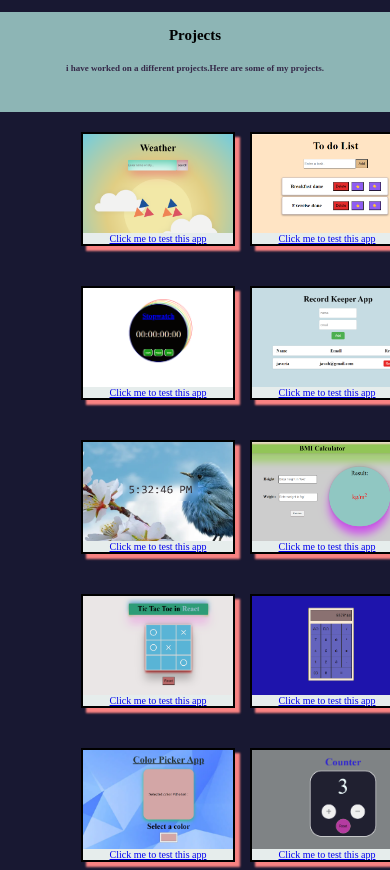
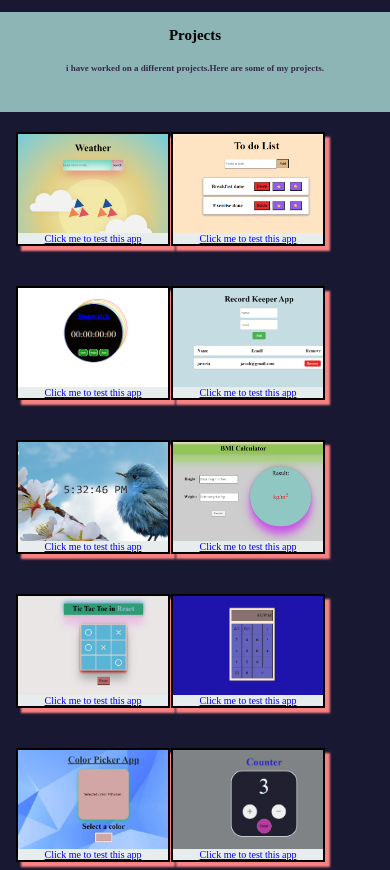
Before and after one commit to Javeria-Ahmed9/Portfolio, a React (Vite) app: page / in a window 390 px wide. Shown: the part 1300-2170 px from the top of the page. Built offline with nearby package versions, Linux system fonts and the light colour scheme.

Commit message:
padding changed

```diff
--- a/src/Projects.css
+++ b/src/Projects.css
@@ -77,7 +77,7 @@ a {
         display: flex;
         justify-content: center;
         align-items: center;
-        width: 500px;
+        width: 340px;
         flex-wrap: wrap;
 
     }
@@ -101,16 +101,18 @@ a {
 
 
     #Box {
+
         display: flex;
         flex-direction: column;
         height: 110px;
         width: 150px;
+        margin-left: 1px;
+        margin-right: 0px;
         background-color: rgb(230, 237, 236);
         border: 2px solid black;
         margin-top: 20px;
         margin-bottom: 20px;
-        margin-left: 0px;
-        margin-right: 15px;
+
         box-shadow: 5px 5px 2px rgb(248, 130, 130);
     }
 
@@ -124,7 +126,7 @@ a {
     #project {
         height: 110px;
         width: 150px;
-        background-size: cover;
+
     }
 
     a {
```
